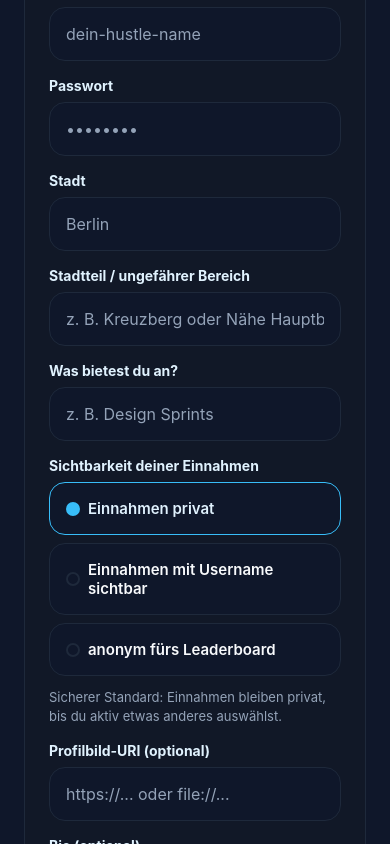
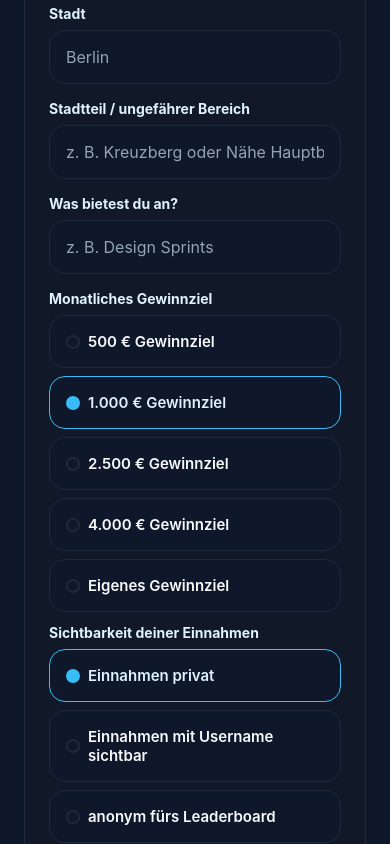
Before and after one commit to denn18/hustler, a React Native app: screen / in a window 390 px wide. Shown: the top 844 px of the page. Built offline with nearby package versions, Linux system fonts and the light colour scheme.

Commit message:
Add monthly profit goal to auth profile

```diff
--- a/src/models/hustler.ts
+++ b/src/models/hustler.ts
@@ -13,6 +13,7 @@ export type UserProfile = {
   isMapVisible: boolean;
   isAnonymousProfile: boolean;
   earningsVisibility: EarningsVisibility;
+  monthlyProfitGoal: number;
   createdAt: string;
 };
 
--- a/src/pages/AuthPage.tsx
+++ b/src/pages/AuthPage.tsx
@@ -9,6 +9,10 @@ type AuthPageProps = {
   onAuthenticate: (user: UserProfile) => void;
 };
 
+const monthlyProfitGoalOptions = [500, 1000, 2500, 4000] as const;
+
+type MonthlyProfitGoalOption = (typeof monthlyProfitGoalOptions)[number] | 'custom';
+
 const earningsVisibilityOptions: Array<{ label: string; value: EarningsVisibility }> = [
   { label: 'Einnahmen privat', value: 'private' },
   { label: 'Einnahmen mit Username sichtbar', value: 'username' },
@@ -18,12 +22,15 @@ const earningsVisibilityOptions: Array<{ label: string; value: EarningsVisibilit
 export function AuthPage({ onAuthenticate }: AuthPageProps) {
   const [email, setEmail] = useState('');
   const [password, setPassword] = useState('');
+  const [selectedMonthlyProfitGoal, setSelectedMonthlyProfitGoal] = useState<MonthlyProfitGoalOption>(1000);
+  const [customMonthlyProfitGoal, setCustomMonthlyProfitGoal] = useState('');
   const [profileDraft, setProfileDraft] = useState<SignInProfileInput>({
     area: '',
     bio: '',
     city: '',
     offering: '',
     earningsVisibility: 'private',
+    monthlyProfitGoal: 1000,
     profileImageUri: '',
     username: '',
   });
@@ -36,6 +43,24 @@ export function AuthPage({ onAuthenticate }: AuthPageProps) {
 
   function updateEarningsVisibility(earningsVisibility: EarningsVisibility) {
     setProfileDraft((currentDraft) => ({ ...currentDraft, earningsVisibility }));
+  }
+
+  function updateMonthlyProfitGoal(monthlyProfitGoal: MonthlyProfitGoalOption) {
+    setSelectedMonthlyProfitGoal(monthlyProfitGoal);
+
+    if (monthlyProfitGoal !== 'custom') {
+      setProfileDraft((currentDraft) => ({ ...currentDraft, monthlyProfitGoal }));
+    }
+  }
+
+  function updateCustomMonthlyProfitGoal(value: string) {
+    setCustomMonthlyProfitGoal(value);
+
+    const parsedMonthlyProfitGoal = Number(value.replace(',', '.'));
+    setProfileDraft((currentDraft) => ({
+      ...currentDraft,
+      monthlyProfitGoal: Number.isFinite(parsedMonthlyProfitGoal) ? parsedMonthlyProfitGoal : undefined,
+    }));
   }
 
   function handleSubmit() {
@@ -112,6 +137,60 @@ export function AuthPage({ onAuthenticate }: AuthPageProps) {
             style={styles.input}
             value={profileDraft.offering}
           />
+
+
+          <Text style={styles.label}>Monatliches Gewinnziel</Text>
+          <View style={styles.visibilityOptions}>
+            {monthlyProfitGoalOptions.map((monthlyProfitGoal) => {
+              const isSelected = selectedMonthlyProfitGoal === monthlyProfitGoal;
+
+              return (
+                <Pressable
+                  accessibilityRole="radio"
+                  accessibilityState={{ selected: isSelected }}
+                  key={monthlyProfitGoal}
+                  onPress={() => updateMonthlyProfitGoal(monthlyProfitGoal)}
+                  style={[styles.visibilityOption, isSelected && styles.visibilityOptionSelected]}
+                >
+                  <View style={[styles.radioIndicator, isSelected && styles.radioIndicatorSelected]} />
+                  <Text style={[styles.visibilityOptionText, isSelected && styles.visibilityOptionTextSelected]}>
+                    {monthlyProfitGoal.toLocaleString('de-DE')} € Gewinnziel
+                  </Text>
+                </Pressable>
+              );
+            })}
+            <Pressable
+              accessibilityRole="radio"
+              accessibilityState={{ selected: selectedMonthlyProfitGoal === 'custom' }}
+              onPress={() => updateMonthlyProfitGoal('custom')}
+              style={[styles.visibilityOption, selectedMonthlyProfitGoal === 'custom' && styles.visibilityOptionSelected]}
+            >
+              <View
+                style={[
+                  styles.radioIndicator,
+                  selectedMonthlyProfitGoal === 'custom' && styles.radioIndicatorSelected,
+                ]}
+              />
+              <Text
+                style={[
+                  styles.visibilityOptionText,
+                  selectedMonthlyProfitGoal === 'custom' && styles.visibilityOptionTextSelected,
+                ]}
+              >
+                Eigenes Gewinnziel
+              </Text>
+            </Pressable>
+          </View>
+          {selectedMonthlyProfitGoal === 'custom' ? (
+            <TextInput
+              keyboardType="numeric"
+              onChangeText={updateCustomMonthlyProfitGoal}
+              placeholder="Dein monatliches Gewinnziel in €"
+              placeholderTextColor={colors.mutedText}
+              style={styles.input}
+              value={customMonthlyProfitGoal}
+            />
+          ) : null}
 
           <Text style={styles.label}>Sichtbarkeit deiner Einnahmen</Text>
           <View style={styles.visibilityOptions}>
--- a/src/services/authService.ts
+++ b/src/services/authService.ts
@@ -11,6 +11,7 @@ export type SignInProfileInput = {
   earningsVisibility?: EarningsVisibility;
   isMapVisible?: boolean;
   isAnonymousProfile?: boolean;
+  monthlyProfitGoal?: number;
 };
 
 const createMockUserId = (email: string): string => `mock-user-${email.toLowerCase().replace(/[^a-z0-9]+/g, '-')}`;
@@ -18,6 +19,14 @@ const createMockUserId = (email: string): string => `mock-user-${email.toLowerCa
 const normalizeOptionalText = (value?: string): string | undefined => {
   const trimmedValue = value?.trim();
   return trimmedValue || undefined;
+};
+
+const normalizeMonthlyProfitGoal = (value?: number): number => {
+  if (typeof value !== 'number' || !Number.isFinite(value) || value <= 0) {
+    return 1000;
+  }
+
+  return Math.round(value);
 };
 
 export function getPublicDisplayName(user: Pick<UserProfile, 'publicDisplayName' | 'username'>): string {
@@ -43,6 +52,7 @@ export function signInWithEmail(email: string, password: string, profile: SignIn
     isMapVisible: profile.isMapVisible ?? false,
     isAnonymousProfile: profile.isAnonymousProfile ?? false,
     earningsVisibility: profile.earningsVisibility ?? 'private',
+    monthlyProfitGoal: normalizeMonthlyProfitGoal(profile.monthlyProfitGoal),
     createdAt: new Date().toISOString(),
   };
 }
```
